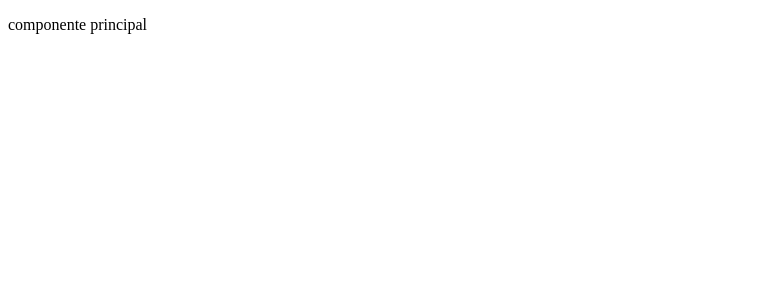
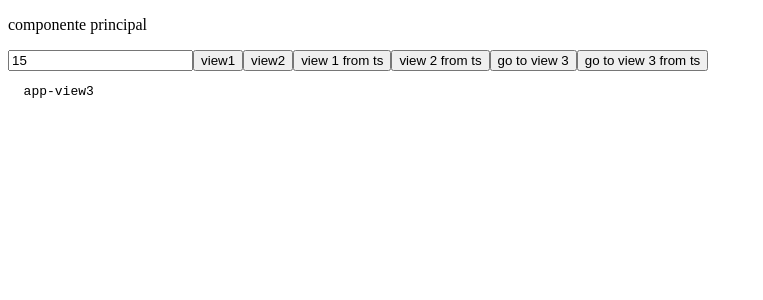
Before and after one commit to JAdrianP/CursoAngularStackBlitz2023, an Angular app: page /view3 in a window 1280 px wide. Before the commit this address led to /. Shown: the top 300 px of the page, without its empty margins (0-763 px from the left). Built offline with nearby package versions, Linux system fonts and the light colour scheme.

Commit message:
params y query params

```diff
--- a/src/app/app-routing.module.ts
+++ b/src/app/app-routing.module.ts
@@ -1,7 +1,25 @@
 import { NgModule } from '@angular/core';
 import { RouterModule, Routes } from '@angular/router';
+import { View1Component } from './view1/view1.component';
+import { View2Component } from './view2/view2.component';
+import { View3Component } from './view3/view3.component';
 
-const routes: Routes = [];
+const routes: Routes = [
+  {
+    path:'view1/:id',
+    component: View1Component
+  },
+  {
+    //lo que va despues de los : son variables y si no es literal
+    //ej: view2/joseluis/listNames/rodriguez
+    path:'view2/:name/listNames/:lastName',
+    component: View2Component
+  },
+  {
+    path:'view3',
+    component:View3Component
+  }
+];
 
 @NgModule({
   imports: [RouterModule.forRoot(routes)],
--- a/src/app/app.component.html
+++ b/src/app/app.component.html
@@ -1 +1,18 @@
 <p>componente principal</p>
+
+<input type="text" [(ngModel)]="id">
+<!-- lo que le pasamos al router link es la url en forma de array -->
+<button [routerLink]="['view1',id]">view1</button>
+
+<button [routerLink]="['view2',id,'listNames',id]">view2</button>
+
+<button (click)="goView1()">view 1 from ts</button>
+<button (click)="goView2()">view 2 from ts</button>
+
+
+<button [routerLink]="['view3']" [queryParams]="{name: 'maria', lastName:'perez'}">go to view 3</button>
+<button (click)="goView3()">go to view 3 from ts</button>
+<router-outlet>
+
+
+</router-outlet>
--- a/src/app/app.component.ts
+++ b/src/app/app.component.ts
@@ -1,4 +1,5 @@
 import { Component } from '@angular/core';
+import { Router } from '@angular/router';
 
 @Component({
   selector: 'app-root',
@@ -7,4 +8,34 @@ import { Component } from '@angular/core';
 })
 export class AppComponent {
   title = 'testAngular';
+  id:number=15;
+
+
+  constructor(private router: Router){
+
+
+
+  }
+
+  goView1(){
+
+    this.router.navigate(['view1',this.id])
+
+  }
+  goView2(){
+
+    this.router.navigate(['view2',this.id,'listNames',this.title])
+
+  }
+
+  //asi pasamos query params
+  goView3(){
+
+    this.router.navigate(
+      ['view3'],
+      {queryParams: {name:'luis',lastName:'panza'}}
+
+    );
+
+  }
 }
--- /dev/null
+++ b/src/app/view1/view1.component.html
@@ -0,0 +1,3 @@
+<pre>
+  app-view1
+</pre>
--- /dev/null
+++ b/src/app/view1/view1.component.ts
@@ -0,0 +1,27 @@
+import { Component, OnInit } from '@angular/core';
+import { ActivatedRoute, Router } from '@angular/router';
+
+@Component({
+  selector: 'app-view1',
+  templateUrl: './view1.component.html',
+})
+export class View1Component implements OnInit {
+
+constructor(private activatedRoute: ActivatedRoute){
+
+
+}
+
+ngOnInit(): void {
+
+  //esto al ser un observable va a escuchar dinamicamente
+  this.activatedRoute.params.subscribe(params => {
+    console.log("parametros: " ,params);
+
+  })
+  //esto va a escuchar solo una vez al crear el componente
+  console.log('snapshot: ', this.activatedRoute.snapshot.params);
+
+}
+
+}
--- /dev/null
+++ b/src/app/view2/view2.component.html
@@ -0,0 +1,3 @@
+<pre>
+  app-view2
+</pre>
--- /dev/null
+++ b/src/app/view3/view3.component.html
@@ -0,0 +1,3 @@
+<pre>
+  app-view3
+</pre>
--- /dev/null
+++ b/src/app/view3/view3.component.ts
@@ -0,0 +1,31 @@
+import { Component, OnInit } from '@angular/core';
+import { ActivatedRoute } from '@angular/router';
+
+@Component({
+  selector: 'app-view3',
+  templateUrl: './view3.component.html',
+})
+export class View3Component implements OnInit {
+
+
+  constructor(private activatedRoute: ActivatedRoute)
+  {
+
+  }
+  ngOnInit(): void {
+
+    this.activatedRoute.queryParams.subscribe((params)=>{
+
+      //ejemplo de query param: http://localhost:4200/view3?name=josefa&lastname=perez
+      console.log('params: ', params);
+
+
+    })
+
+    console.log('snapshot: ', this.activatedRoute.snapshot.queryParams);
+
+
+  }
+
+
+ }
```
Also changed, not shown: src/app/app.module.ts (+10 -2 lines), src/app/view2/view2.component.ts (added, +7 -0 lines).
